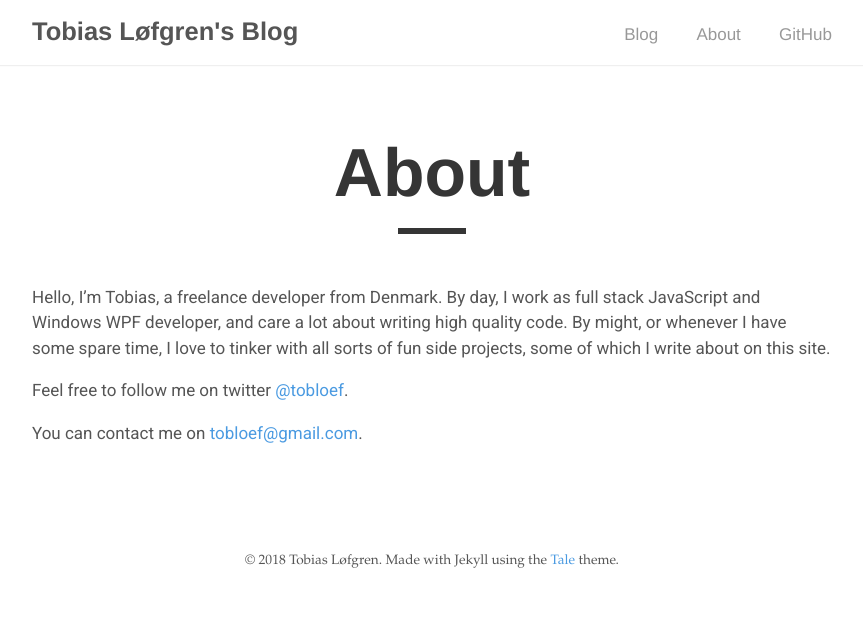
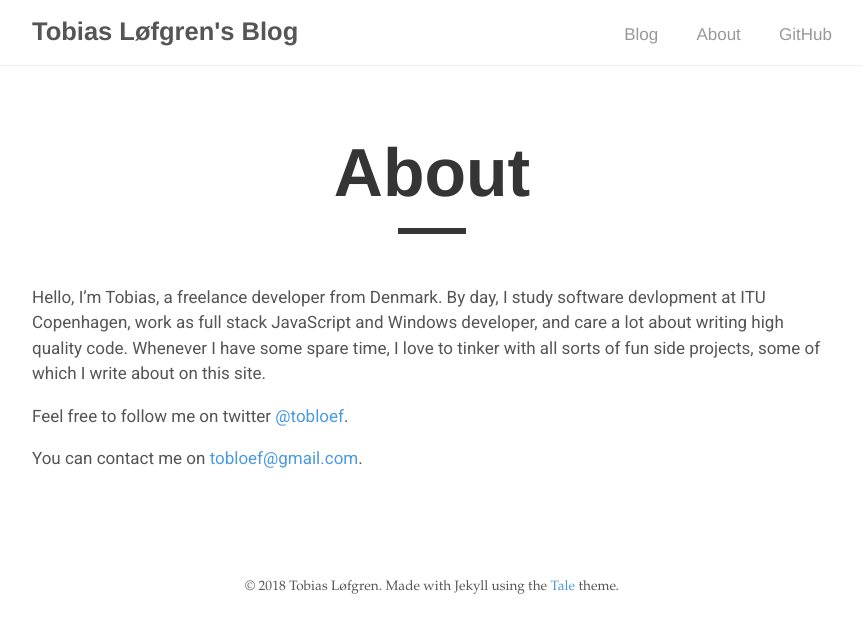
Before and after one commit to tobloef/tobloef.github.io, a Jekyll site: the page built from about.md, in a window 1280 px wide. Shown: the top 633 px of the page, without its empty margins (208-1071 px from the left). Built offline with Jekyll 4.4.1, drawn with Linux system fonts in a browser that asks for light colours.

Commit message:
Update about.md

```diff
--- a/about.md
+++ b/about.md
@@ -4,7 +4,7 @@
 permalink: /about
 ---
 
-Hello, I'm Tobias, a freelance developer from Denmark. By day, I work as full stack JavaScript and Windows WPF developer, and care a lot about writing high quality code. By might, or whenever I have some spare time, I love to tinker with all sorts of fun side projects, some of which I write about on this site.
+Hello, I'm Tobias, a freelance developer from Denmark. By day, I study software devlopment at ITU Copenhagen, work as full stack JavaScript and Windows developer, and care a lot about writing high quality code. Whenever I have some spare time, I love to tinker with all sorts of fun side projects, some of which I write about on this site.
 
 Feel free to follow me on twitter [@tobloef](https://www.twitter.com/tobloef).
 
```
